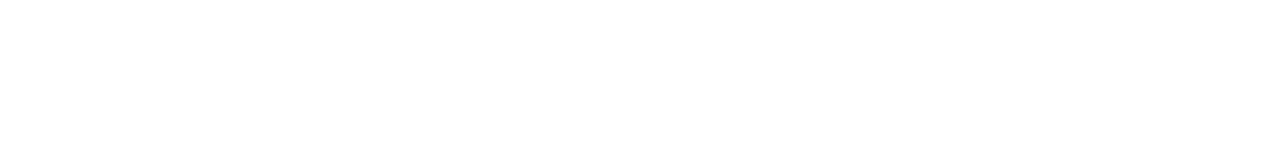
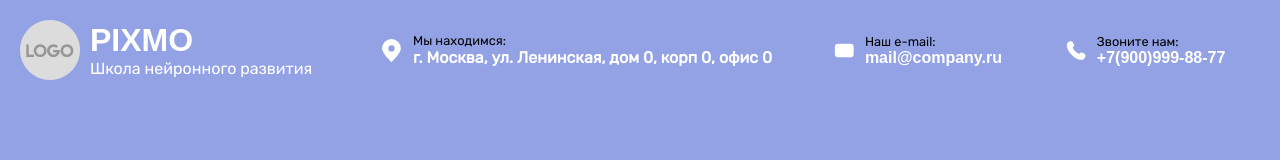
Before and after one commit to MiniMoneyMo/pixmo, a plain HTML site: page index.html in a window 1280 px wide. Drawn offline with Linux system fonts and the light colour scheme; a web font is replaced by a local one.

Commit message:
create header block

```diff
--- /dev/null
+++ b/css/style.css
@@ -0,0 +1,120 @@
+/* -------------------------- FONTS -------------------------------- */
+@font-face {
+    font-family: 'Rubik'; /* Придумайте любое имя */
+    src: url('/fonts/Rubik/Rubik.ttf') format('truetype'); /* Самый современный формат */
+    font-weight: 400; /* Указываем насыщенность (normal) */
+    font-style: normal; /* Указываем стиль (обычный) */
+}
+
+@font-face {
+    font-family: 'Dela'; /* Придумайте любое имя */
+    src: url('/fonts/Dela/Dela.ttf') format('truetype'); /* Самый современный формат */
+    font-weight: 600; /* Указываем насыщенность (normal) */
+    font-style: normal; /* Указываем стиль (обычный) */
+}
+/* -------------------------- FONTS END ---------------------------- */
+*, html{
+    padding:0;
+    margin:0;
+}
+
+body{
+    background-color: rgba(147,162,229, 1);
+    font-family: Rubik, sans-serif;
+    box-sizing: border-box;
+}
+
+a{
+    text-decoration: none;
+    color:#fff;
+}
+
+section{
+    width: 100%;
+    display: flex;
+    justify-content: center;
+}
+
+.container{
+    width:100%;
+    max-width:1500px;
+    display: flex;
+    justify-content: center;
+}
+
+header{
+    width: 100%;
+    display: flex;
+    justify-content: space-between;
+    padding:20px;
+}
+
+header .logo{
+    display: flex;
+    align-items: center;
+}
+
+header .logo a{
+    text-decoration: none;
+    color:#fff;
+    text-transform: uppercase;
+    font-weight: 800;
+    font-size: 2rem;
+    display: flex;
+    font-family: "Dela", sans-serif;
+}
+
+header .logo .logo-descr{
+    padding:0 0 0 10px;
+}
+
+header .logo p{
+    color:#fff;
+    font-size: 1rem;
+}
+
+header .info-header{
+    display: flex;
+    align-items: center;
+}
+
+.info-header--information{
+    display: flex;
+    align-items: center;
+    padding: 0 30px;
+}
+
+.info-header--information .local{
+    display: flex;
+    flex-direction: column;
+    margin: 0 0 0 10px;
+    width: 100%;
+}
+
+.info-header--information .local span{
+    font-size: .8rem;
+    color:
+}
+
+.info-header--information .local p{
+    font-size: 1rem;
+    font-weight: 600;
+    text-decoration: none;
+    color:#fff;
+}
+
+.info-header--information .local a{
+    font-size: 1rem;
+    font-weight: 800;
+    font-family: "Dela", sans-serif;
+}
+
+.info-header--information svg{
+    width: 25px;
+    height: 25px;
+}
+
+h1{
+    font-size: 2rem;
+    font-family: 'Rubik', sans-serif;
+}
--- a/index.html
+++ b/index.html
@@ -4,8 +4,48 @@
     <meta charset="UTF-8">
     <meta name="viewport" content="width=device-width, initial-scale=1.0">
     <title>Pixmo - класс нейронного развития.</title>
+
+    <link rel="stylesheet" href="/css/style.css">
 </head>
 <body>
+    <section>
+    <div class="container">
+        <header>
+            <div class="logo">
+                <a href="/"><img src="/image/logo.webp" alt=""></a>
+                <div class="logo-descr">
+                    <a href="">Pixmo</a>
+                    <p>Школа нейронного развития</p>
+                </div>
+            </div>
+            <div class="info-header">
+                <div class="info-header--information">
+                    <svg xmlns="http://www.w3.org/2000/svg" viewBox="0 0 40 48" width="40" height="48" data-prefix="ioxmfwzhq"><g stroke-linecap="round" stroke-linejoin="round" stroke-width="4" data-name="Слой 2"><path d="M38 20c0 9.94-18 26-18 26S2 29.94 2 20a18 18 0 0 1 36 0z" fill="#ffffff" class="path-i17h7kkqz"></path><circle cx="20" cy="20" r="6" fill="rgba(147,162,229, 1)" class="circle"></circle></g></svg>
+                    <div class="local">
+                        <span>Мы находимся:</span>
+                        <p>г. Москва, ул. Ленинская, дом 0, корп 0, офис 0</p>
+                    </div>
+                </div>
+                <div class="info-header--information">
+                    <svg xmlns="http://www.w3.org/2000/svg" viewBox="0 0 48 36" width="48" height="36"><g stroke-linecap="round" stroke-linejoin="round" stroke-width="4" data-name="Слой 2"><rect x="2" y="2" width="44" height="32" rx="8" fill="#ffffff" class="rect-igmzorntr"></rect><path d="M10 10l9.35 6.68a8 8 0 0 0 9.3 0L38 10" fill="#ffffff" class="path"></path></g></svg>
+                    <div class="local">
+                        <span>Наш e-mail:</span>
+                        <a href="mailto:">mail@company.ru</a>
+                    </div>
+                </div>
+                <div class="info-header--information">
+                    <svg xmlns="http://www.w3.org/2000/svg" viewBox="0 0 48 48" width="48" height="48" data-prefix="iv2hyvgf7"><path d="M45.78 38.91c.43-1.47.39-5.48-1.68-6.68L37.63 29a4 4 0 0 0-5.3 1.71c-.38.71-.65 1.26-.65 1.26-2.72 0-8-4.07-9.95-6s-6-7.23-6-10c0 0 .5-.2 1.18-.5a4 4 0 0 0 1.94-5.41L15.77 3.9c-1.2-2.07-5.21-2.11-6.68-1.68A10.2 10.2 0 0 0 3 7.16c-1.72 3.16-1 7.28 0 11.45a39.16 39.16 0 0 0 10.48 15.91A39.16 39.16 0 0 0 29.39 45c4.17 1 8.29 1.72 11.45 0a10.2 10.2 0 0 0 4.94-6.09z" fill="#ffffff" stroke-linecap="round" stroke-linejoin="round" stroke-width="4" data-name="Слой 2" class="path"></path></svg>
+                    <div class="local">
+                        <span>Звоните нам:</span>
+                        <a href="tel:">+7(900)999-88-77</a>
+                    </div>
+                </div>
+            </div>
+        </header>
+    </div>
+    </section>
+
+
 
 </body>
 </html>
```
Also changed, not shown: fonts/Dela/OFL.txt (added), fonts/Rubik/Rubik.ttf (added), fonts/Rubik/static/Rubik-Black.ttf (added), fonts/Rubik/static/Rubik-BlackItalic.ttf (added), fonts/Rubik/static/Rubik-Bold.ttf (added), fonts/Rubik/static/Rubik-BoldItalic.ttf (added), fonts/Rubik/static/Rubik-ExtraBold.ttf (added), fonts/Rubik/static/Rubik-ExtraBoldItalic.ttf (added), fonts/Rubik/static/Rubik-Italic.ttf (added), fonts/Rubik/static/Rubik-Light.ttf (added), fonts/Rubik/static/Rubik-LightItalic.ttf (added), fonts/Rubik/static/Rubik-Medium.ttf (added), fonts/Rubik/static/Rubik-MediumItalic.ttf (added), fonts/Rubik/static/Rubik-Regular.ttf (added), 3 more files, 1 other file.
